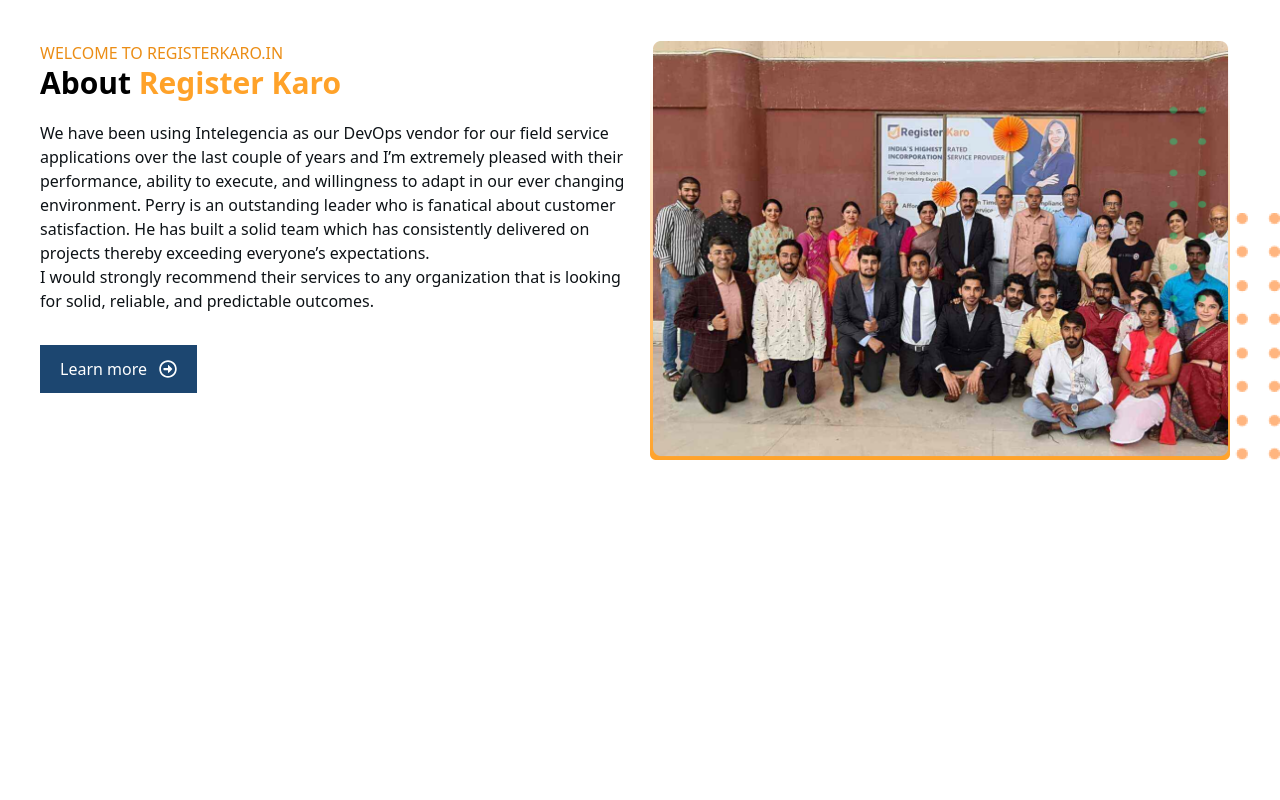
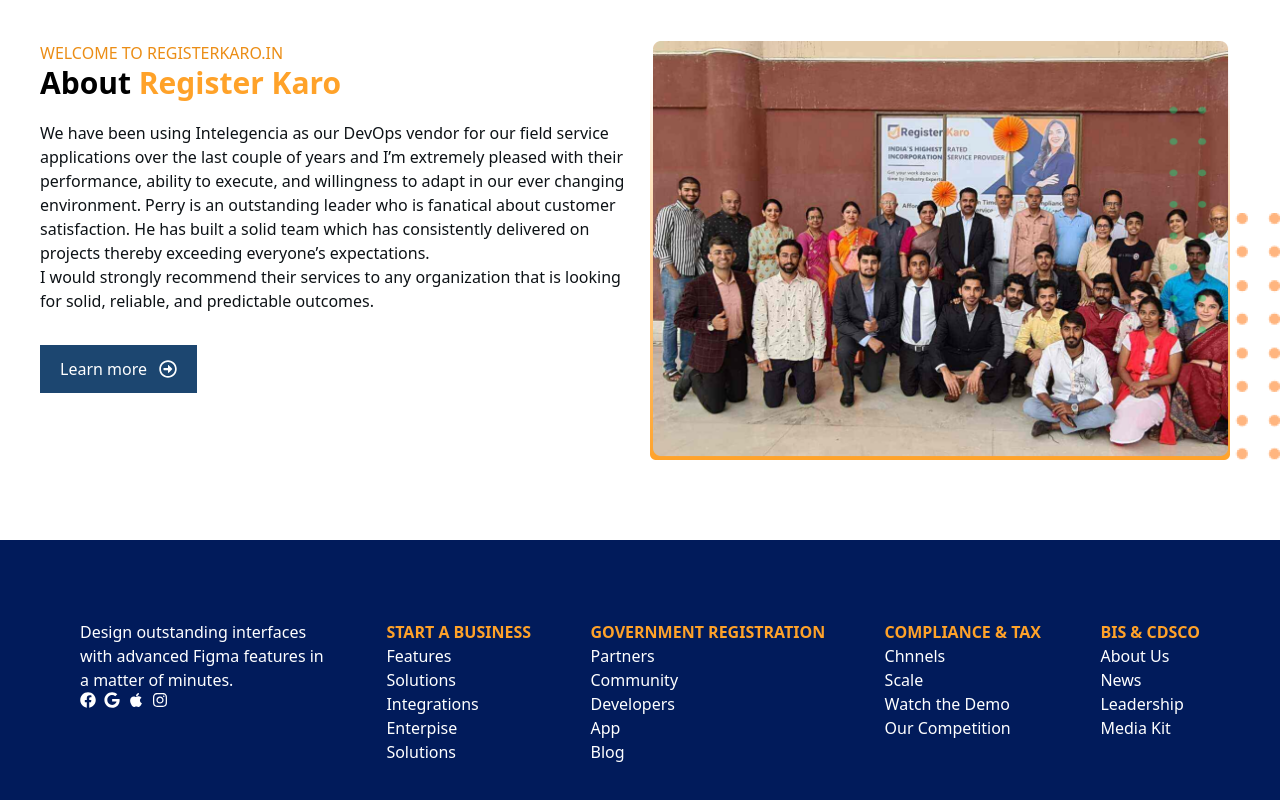
Before and after one commit to AvhaleSwapnil/Register-Karo-Task, a React (Vite) app: page / in a window 1280 px wide. Shown: the part 1939-2739 px from the top of the page. Before the commit the page ends 2479 px from the top, so only its background shows below. Built offline with nearby package versions, Linux system fonts and the light colour scheme.

Commit message:
adding footer component

```diff
--- a/src/App.jsx
+++ b/src/App.jsx
@@ -3,6 +3,7 @@
 import Header from "./components/Header";
 import OurServices from "./pages/OurServices";
 import About from "./pages/About";
+import Footer from "./components/Footer";
 
 const App = () => {
   return (
@@ -11,6 +12,7 @@
       <Home />
       <OurServices />
       <About />
+      <Footer />
     </>
   );
 };
--- /dev/null
+++ b/src/components/Footer.jsx
@@ -0,0 +1,67 @@
+import React from "react";
+import { FaFacebook } from "react-icons/fa";
+import { FaGoogle } from "react-icons/fa";
+import { FaApple } from "react-icons/fa";
+import { FaInstagram } from "react-icons/fa";
+const Footer = () => {
+  return (
+    <div className="px-20 bg-[#011B5B] h-[504px] pt-20">
+      <div>
+        <div className="flex justify-between">
+          <div className="text-[#FFFFFF] lg:w-[247px] w-full">
+            <p>
+              Design outstanding interfaces with advanced Figma features in a
+              matter of minutes.
+            </p>
+            <div className="flex items-center gap-2 text-[#FFFFFF]">
+              <FaFacebook />
+              <FaGoogle />
+              <FaApple />
+              <FaInstagram />
+            </div>
+          </div>
+          <div>
+            <p className="text-[#FFA229] font-bold">START A BUSINESS</p>
+            <div className="flex flex-col text-[#FFFFFF]">
+              <a href="">Features</a>
+              <a href="">Solutions</a>
+              <a href="">Integrations</a>
+              <a href="">Enterpise</a>
+              <a href="">Solutions</a>
+            </div>
+          </div>
+          <div>
+            <p className="text-[#FFA229] font-bold">GOVERNMENT REGISTRATION</p>
+            <div className="flex flex-col text-[#FFFFFF]">
+              <a href="">Partners</a>
+              <a href="">Community</a>
+              <a href="">Developers</a>
+              <a href="">App</a>
+              <a href="">Blog</a>
+            </div>
+          </div>
+          <div>
+            <p className="text-[#FFA229] font-bold">COMPLIANCE & TAX</p>
+            <div className="flex flex-col text-[#FFFFFF]">
+              <a href="">Chnnels</a>
+              <a href="">Scale</a>
+              <a href="">Watch the Demo</a>
+              <a href="">Our Competition</a>
+            </div>
+          </div>
+          <div>
+            <p className="text-[#FFA229] font-bold">BIS & CDSCO</p>
+            <div className="flex flex-col text-[#ffffff]">
+              <a href="">About Us</a>
+              <a href="">News</a>
+              <a href="">Leadership</a>
+              <a href="">Media Kit</a>
+            </div>
+          </div>
+        </div>
+      </div>
+    </div>
+  );
+};
+
+export default Footer;
```
